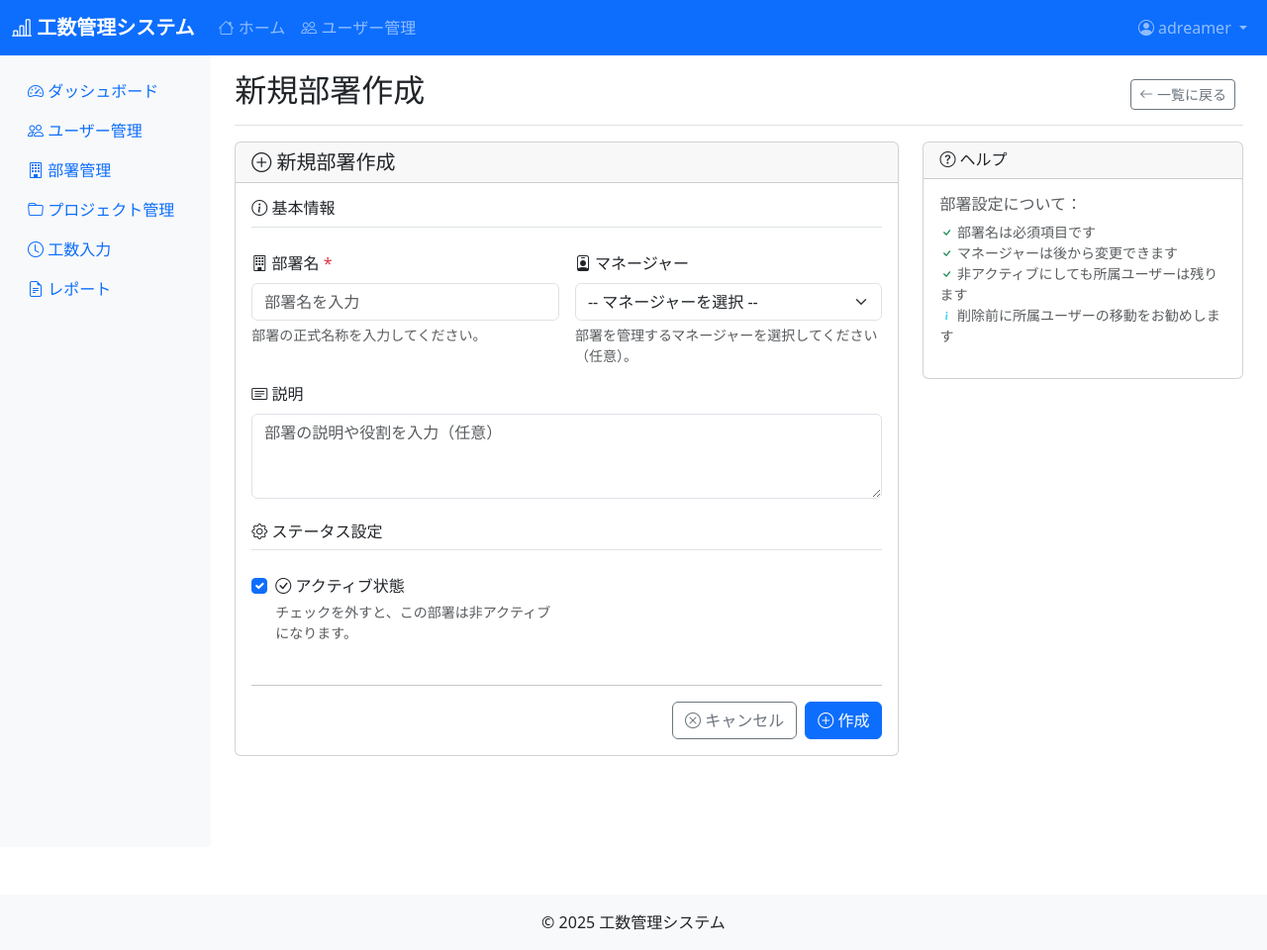
After one commit to adreamer1074/kousu_management_app, a Django app: page /users/departments/create/ in a window 1280 px wide. The commit adds this page. Shown: the whole page at 99% size. Run offline with Django 4.2, Linux system fonts and the light colour scheme; a user stored in the database is signed in; data comes from the database, SQL or seed files in the repository.

Commit message:
サイドバー更新と部署フォーム追加

```diff
--- a/templates/base.html
+++ b/templates/base.html
@@ -106,11 +106,13 @@
                                     <i class="bi bi-people"></i> ユーザー管理
                                 </a>
                             </li>
+                            {% if user.is_staff or user.is_superuser %}
                             <li class="nav-item">
-                                <a class="nav-link" href="#">
+                                <a class="nav-link" href="{% url 'users:department_list' %}">
                                     <i class="bi bi-building"></i> 部署管理
                                 </a>
                             </li>
+                            {% endif %}
                             <li class="nav-item">
                                 <a class="nav-link" href="#">
                                     <i class="bi bi-folder"></i> プロジェクト管理
--- /dev/null
+++ b/templates/users/department_form.html
@@ -0,0 +1,276 @@
+{% extends 'base.html' %}
+
+{% block title %}
+{% if object %}
+    {{ object.name }} - 部署編集 - 工数管理システム
+{% else %}
+    新規部署作成 - 工数管理システム
+{% endif %}
+{% endblock %}
+
+{% block page_title %}
+{% if object %}
+    部署編集
+{% else %}
+    新規部署作成
+{% endif %}
+{% endblock %}
+
+{% block page_actions %}
+<div class="btn-toolbar mb-2 mb-md-0">
+    <div class="btn-group me-2">
+        {% if object %}
+            <a href="{% url 'users:department_detail' object.pk %}" class="btn btn-sm btn-outline-info">
+                <i class="bi bi-eye"></i> 詳細表示
+            </a>
+        {% endif %}
+        <a href="{% url 'users:department_list' %}" class="btn btn-sm btn-outline-secondary">
+            <i class="bi bi-arrow-left"></i> 一覧に戻る
+        </a>
+    </div>
+</div>
+{% endblock %}
+
+{% block content %}
+<div class="row justify-content-center">
+    <div class="col-md-8">
+        <div class="card">
+            <div class="card-header">
+                <h5 class="card-title mb-0">
+                    {% if object %}
+                        <i class="bi bi-pencil"></i> 部署情報編集
+                        <span class="badge bg-primary ms-2">{{ object.name }}</span>
+                    {% else %}
+                        <i class="bi bi-plus-circle"></i> 新規部署作成
+                    {% endif %}
+                </h5>
+            </div>
+            <div class="card-body">
+                <!-- エラーメッセージ表示 -->
+                {% if form.errors %}
+                    <div class="alert alert-danger">
+                        <h6><i class="bi bi-exclamation-triangle"></i> 入力エラーがあります</h6>
+                        <ul class="mb-0">
+                            {% for field in form %}
+                                {% for error in field.errors %}
+                                    <li>{{ field.label }}: {{ error }}</li>
+                                {% endfor %}
+                            {% endfor %}
+                            {% for error in form.non_field_errors %}
+                                <li>{{ error }}</li>
+                            {% endfor %}
+                        </ul>
+                    </div>
+                {% endif %}
+
+                <form method="post" class="row g-3">
+                    {% csrf_token %}
+
+                    <!-- 基本情報 -->
+                    <div class="col-12">
+                        <h6 class="border-bottom pb-2">
+                            <i class="bi bi-info-circle"></i> 基本情報
+                        </h6>
+                    </div>
+
+                    <div class="col-md-6">
+                        <label for="{{ form.name.id_for_label }}" class="form-label">
+                            <i class="bi bi-building"></i> 部署名 <span class="text-danger">*</span>
+                        </label>
+                        <input type="text"
+                               class="form-control {% if form.name.errors %}is-invalid{% endif %}"
+                               id="{{ form.name.id_for_label }}"
+                               name="{{ form.name.html_name }}"
+                               value="{{ form.name.value|default:'' }}"
+                               placeholder="部署名を入力"
+                               required>
+                        {% if form.name.errors %}
+                            <div class="invalid-feedback">{{ form.name.errors.0 }}</div>
+                        {% endif %}
+                        <div class="form-text">
+                            部署の正式名称を入力してください。
+                        </div>
+                    </div>
+
+                    <div class="col-md-6">
+                        <label for="{{ form.manager.id_for_label }}" class="form-label">
+                            <i class="bi bi-person-badge"></i> マネージャー
+                        </label>
+                        <select class="form-select {% if form.manager.errors %}is-invalid{% endif %}"
+                                id="{{ form.manager.id_for_label }}"
+                                name="{{ form.manager.html_name }}">
+                            <option value="">-- マネージャーを選択 --</option>
+                            {% for choice in form.manager.field.queryset %}
+                                <option value="{{ choice.pk }}"
+                                        {% if form.manager.value == choice.pk %}selected{% endif %}>
+                                    {{ choice.username }}
+                                    {% if choice.get_full_name %}
+                                        ({{ choice.get_full_name }})
+                                    {% endif %}
+                                </option>
+                            {% endfor %}
+                        </select>
+                        {% if form.manager.errors %}
+                            <div class="invalid-feedback">{{ form.manager.errors.0 }}</div>
+                        {% endif %}
+                        <div class="form-text">
+                            部署を管理するマネージャーを選択してください（任意）。
+                        </div>
+                    </div>
+
+                    <div class="col-12">
+                        <label for="{{ form.description.id_for_label }}" class="form-label">
+                            <i class="bi bi-card-text"></i> 説明
+                        </label>
+                        <textarea class="form-control {% if form.description.errors %}is-invalid{% endif %}"
+                                  id="{{ form.description.id_for_label }}"
+                                  name="{{ form.description.html_name }}"
+                                  rows="3"
+                                  placeholder="部署の説明や役割を入力（任意）">{{ form.description.value|default:'' }}</textarea>
+                        {% if form.description.errors %}
+                            <div class="invalid-feedback">{{ form.description.errors.0 }}</div>
+                        {% endif %}
+                    </div>
+
+                    <!-- ステータス設定 -->
+                    <div class="col-12 mt-4">
+                        <h6 class="border-bottom pb-2">
+                            <i class="bi bi-gear"></i> ステータス設定
+                        </h6>
+                    </div>
+
+                    <div class="col-md-6">
+                        <div class="form-check">
+                            <input type="checkbox"
+                                   class="form-check-input {% if form.is_active.errors %}is-invalid{% endif %}"
+                                   id="{{ form.is_active.id_for_label }}"
+                                   name="{{ form.is_active.html_name }}"
+                                   {% if form.is_active.value %}checked{% endif %}>
+                            <label class="form-check-label" for="{{ form.is_active.id_for_label }}">
+                                <i class="bi bi-check-circle"></i> アクティブ状態
+                            </label>
+                            {% if form.is_active.errors %}
+                                <div class="invalid-feedback">{{ form.is_active.errors.0 }}</div>
+                            {% endif %}
+                            <div class="form-text">
+                                チェックを外すと、この部署は非アクティブになります。
+                            </div>
+                        </div>
+                    </div>
+
+                    <!-- 既存部署の場合、追加情報を表示 -->
+                    {% if object %}
+                    <div class="col-12 mt-4">
+                        <h6 class="border-bottom pb-2">
+                            <i class="bi bi-info-circle"></i> 部署情報
+                        </h6>
+                    </div>
+
+                    <div class="col-md-6">
+                        <label class="form-label">作成日時</label>
+                        <div class="form-control-plaintext">
+                            {{ object.created_at|date:"Y年m月d日 H:i" }}
+                        </div>
+                    </div>
+
+                    <div class="col-md-6">
+                        <label class="form-label">最終更新</label>
+                        <div class="form-control-plaintext">
+                            {{ object.updated_at|date:"Y年m月d日 H:i" }}
+                        </div>
+                    </div>
+
+                    <div class="col-md-6">
+                        <label class="form-label">所属ユーザー数</label>
+                        <div class="form-control-plaintext">
+                            <span class="badge bg-info">{{ object.user_count }} 人</span>
+                        </div>
+                    </div>
+                    {% endif %}
+
+                    <!-- ボタン -->
+                    <div class="col-12 mt-4">
+                        <hr>
+                        <div class="d-flex gap-2 justify-content-end">
+                            <a href="{% url 'users:department_list' %}" class="btn btn-outline-secondary">
+                                <i class="bi bi-x-circle"></i> キャンセル
+                            </a>
+                            <button type="submit" class="btn btn-primary">
+                                {% if object %}
+                                    <i class="bi bi-check-circle"></i> 更新
+                                {% else %}
+                                    <i class="bi bi-plus-circle"></i> 作成
+                                {% endif %}
+                            </button>
+                        </div>
+                    </div>
+                </form>
+            </div>
+        </div>
+    </div>
+
+    <!-- サイドバー：ヘルプ情報 -->
+    <div class="col-md-4">
+        <div class="card">
+            <div class="card-header">
+                <h6 class="card-title mb-0">
+                    <i class="bi bi-question-circle"></i> ヘルプ
+                </h6>
+            </div>
+            <div class="card-body">
+                <small class="text-muted">
+                    <h6>部署設定について：</h6>
+                    <ul class="list-unstyled">
+                        <li><i class="bi bi-check text-success"></i> 部署名は必須項目です</li>
+                        <li><i class="bi bi-check text-success"></i> マネージャーは後から変更できます</li>
+                        <li><i class="bi bi-check text-success"></i> 非アクティブにしても所属ユーザーは残ります</li>
+                        <li><i class="bi bi-info text-info"></i> 削除前に所属ユーザーの移動をお勧めします</li>
+                    </ul>
+                </small>
+            </div>
+        </div>
+
+        {% if object %}
+        <div class="card mt-3">
+            <div class="card-header">
+                <h6 class="card-title mb-0">
+                    <i class="bi bi-people"></i> 所属ユーザー
+                </h6>
+            </div>
+            <div class="card-body">
+                {% if object.users.exists %}
+                    <div class="list-group list-group-flush">
+                        {% for user in object.users.all|slice:":5" %}
+                            <div class="list-group-item d-flex justify-content-between align-items-center p-2">
+                                <div>
+                                    <i class="bi bi-person-circle me-2"></i>
+                                    <strong>{{ user.username }}</strong>
+                                    {% if user.get_full_name %}
+                                        <br><small class="text-muted">{{ user.get_full_name }}</small>
+                                    {% endif %}
+                                </div>
+                                {% if user.is_staff %}
+                                    <span class="badge bg-warning">スタッフ</span>
+                                {% endif %}
+                            </div>
+                        {% endfor %}
+                        {% if object.users.count > 5 %}
+                            <div class="list-group-item text-center">
+                                <small class="text-muted">
+                                    他 {{ object.users.count|add:"-5" }} 人...
+                                </small>
+                            </div>
+                        {% endif %}
+                    </div>
+                {% else %}
+                    <div class="text-center text-muted py-3">
+                        <i class="bi bi-person-x"></i>
+                        <p class="mb-0">所属ユーザーなし</p>
+                    </div>
+                {% endif %}
+            </div>
+        </div>
+        {% endif %}
+    </div>
+</div>
+{% endblock %}
```
